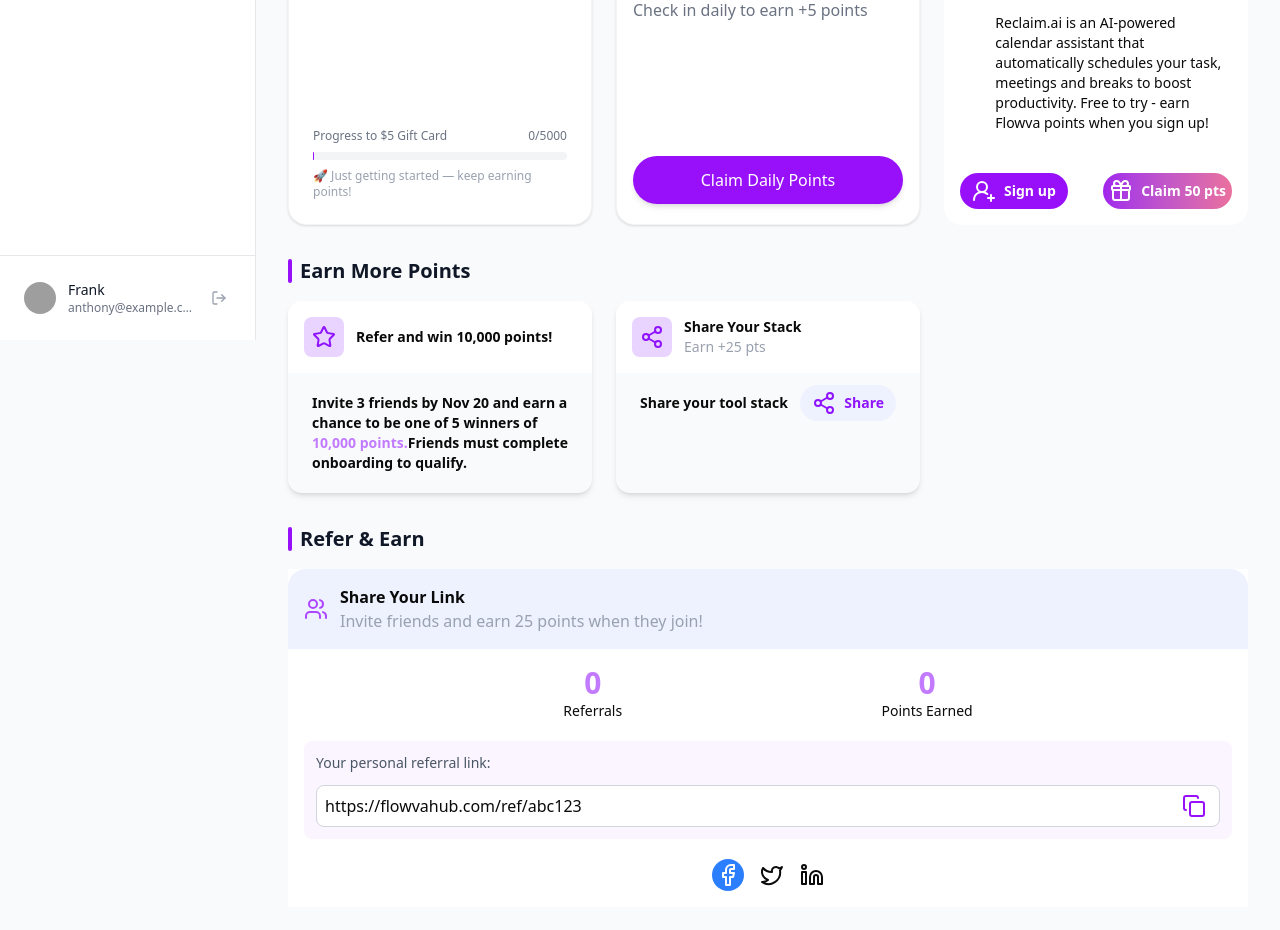
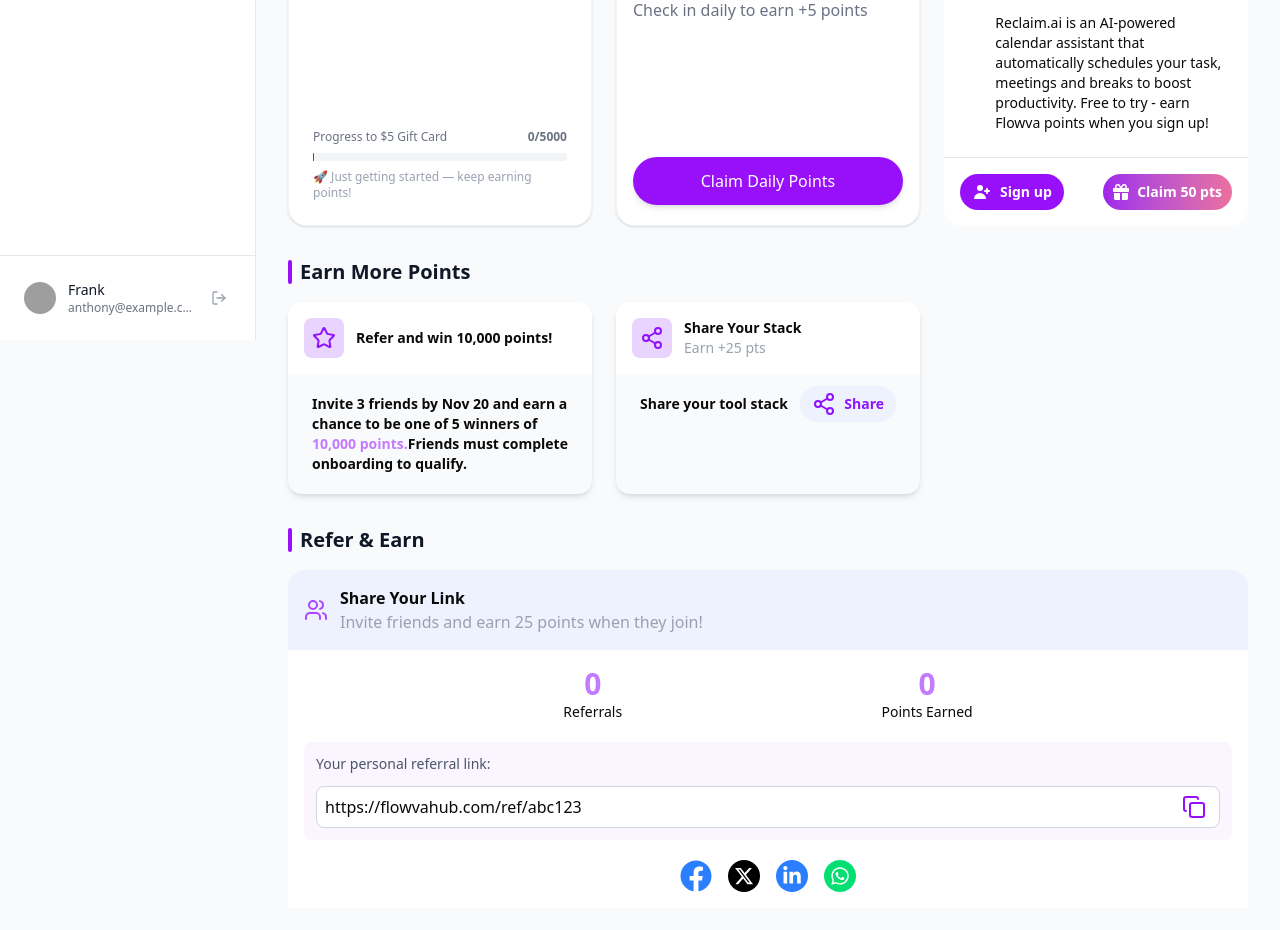
Before and after one commit to FrankLayza/rewards-page, a React (Vite) app: page /rewards in a window 1280 px wide. Shown: the part 460-1390 px from the top of the page. Built offline with nearby package versions, Linux system fonts and the light colour scheme; no server answers; grey boxes are pictures that could not be loaded.

Commit message:
feat: add react-icons for UI

```diff
--- a/package.json
+++ b/package.json
@@ -19,6 +19,7 @@
     "react": "^19.2.0",
     "react-dom": "^19.2.0",
     "react-hook-form": "^7.69.0",
+    "react-icons": "^5.5.0",
     "react-router-dom": "^7.11.0",
     "tailwind-merge": "^3.4.0",
     "tailwindcss": "^4.1.18",
--- a/src/components/earn-points.tsx
+++ b/src/components/earn-points.tsx
@@ -6,14 +6,13 @@
   Star,
   Share2,
   Users,
-  Facebook,
-  Twitter,
-  Linkedin,
-  Gift,
-  UserPlus2,
   Copy,
   CheckIcon,
 } from "lucide-react";
+import { FaFacebook, FaLinkedinIn, FaWhatsapp } from "react-icons/fa";
+import { LiaStarSolid } from "react-icons/lia";
+import { HiUserAdd } from "react-icons/hi";
+import { FaXTwitter, FaGift } from "react-icons/fa6";
 import { useState } from "react";
 import { useRewardsData } from "@/hooks/useRewardsData";
 import supabase from "@/utils/supbaseClient";
@@ -95,15 +94,15 @@
                 {points}
               </span>
               <div className="w-10 h-10 rounded-full bg-yellow-400 flex items-center justify-center shadow-sm">
-                <span className="text-yellow-100 text-xl">★</span>{" "}
-                {/* Simple Star Icon */}
+                <LiaStarSolid className="size-6 text-[#ff8800]" />
               </div>
+
             </div>
 
             <div className="mt-auto p-6">
               <div className="flex justify-between text-xs text-gray-500 mb-2">
                 <span>Progress to $5 Gift Card</span>
-                <span>
+                <span className="font-semibold">
                   {points}/{userData.goal}
                 </span>
               </div>
@@ -224,20 +223,20 @@
               </div>
             </div>
 
-            <div className="flex justify-between p-4">
+            <div className="flex justify-between p-4 border-gray-200 border-t">
               <a
                 href="https://reclaim.ai/?pscd=go.reclaim.ai&ps_partner_key=MTZlZThkOWRhMTI4&ps_xid=ziN5XjFJJ8niE4&gsxid=ziN5XjFJJ8niE4&gspk=MTZlZThkOWRhMTI4"
                 target="_blank"
               >
-                <button className="flex items-center gap-2 bg-purple-600 rounded-full px-3 py-1.5 cursor-pointer">
-                  <UserPlus2 className="text-white" />
+                <button className="flex items-center gap-2 bg-purple-600 rounded-full px-3 py-2 cursor-pointer">
+                  <HiUserAdd className="text-white size-5" />
                   <span className="text-white text-sm font-semibold">
                     Sign up
                   </span>
                 </button>
               </a>
-              <button className="flex items-center gap-2 bg-linear-to-r from-[#a124ec] to-[#ea709d] rounded-full px-1.5 py-1.5">
-                <Gift className="text-white" />
+              <button className="flex items-center gap-2 bg-linear-to-r from-[#a124ec] to-[#ea709d] rounded-full px-2.5 py-2 cursor-pointer">
+                <FaGift className="text-white" />
                 <span className="text-white text-sm font-semibold">
                   Claim 50 pts
                 </span>
@@ -301,7 +300,7 @@
           <div className="w-1 h-6 bg-purple-600 rounded-full"></div>
           <h2 className="text-xl font-bold text-gray-900">Refer & Earn</h2>
         </div>
-        <div className="bg-white">
+        <div className="bg-white rounded-t-2xl">
           <div className="flex items-center gap-3 bg-[#eef2ff] p-4 rounded-t-2xl">
             <Users className="text-purple-500" />
             <div className="">
@@ -350,11 +349,16 @@
 
             <div className="flex justify-center items-center">
               <div className="flex items-center gap-4">
-                <div className="bg-blue-500 w-8 h-8 flex justify-center items-center rounded-full">
-                  <Facebook className="text-white outline-none border-none" />
+                <FaFacebook className="text-blue-500 size-8 outline-none border-none cursor-pointer transform transition-transform duration-300 ease-out hover:-translate-y-2" />
+                <div className="rounded-full bg-black p-1.5 cursor-pointer transform transition-transform duration-300 ease-out hover:-translate-y-2">
+                  <FaXTwitter className="size-5 text-white" />
                 </div>
-                <Twitter />
-                <Linkedin />
+                <div className="rounded-full bg-blue-500 p-1.5 cursor-pointer transform transition-transform duration-300 ease-out hover:-translate-y-2">
+                  <FaLinkedinIn className="size-5 text-white" />
+                </div>
+                <div className="rounded-full bg-green-400 p-1.5 cursor-pointer transform transition-transform duration-300 ease-out hover:-translate-y-2">
+                  <FaWhatsapp className="size-5 text-white" />
+                </div>
               </div>
             </div>
           </div>
--- a/src/components/rewards-hub.tsx
+++ b/src/components/rewards-hub.tsx
@@ -9,7 +9,7 @@
     <>
       <div>
         <div className="sticky top-0 bg-[#f9fafb] backdrop-blur-sm z-10 pb-4 pt-6 px-6 border-b border-gray-200">
-          <div className="flex items-start justify-between">
+          <div className="flex items-center justify-between">
             <div>
               <h1 className="text-2xl font-bold mb-4">Rewards Hub</h1>
               <p className="text-gray-600">
```
Also changed, not shown: 1 other file (tests, documents, lock files or other folders).
